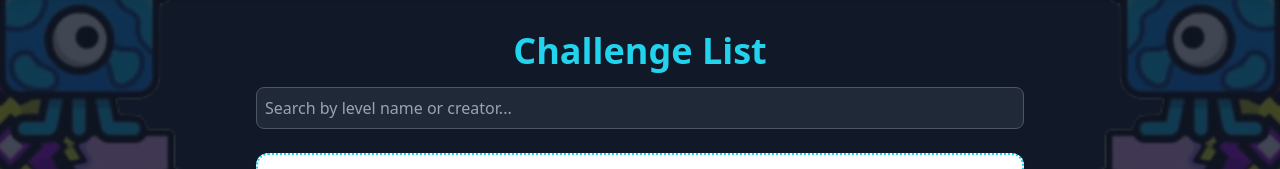
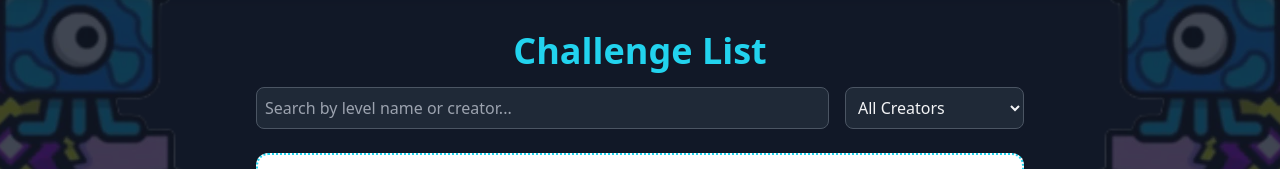
Before and after one commit to Woblu/DashRank, a React (Vite) app: page /challenge in a window 1280 px wide. Shown: the part 114-283 px from the top of the page. Built offline with nearby package versions, Linux system fonts and the light colour scheme; grey boxes are pictures that could not be loaded.

Commit message:
Global Search

```diff
--- a/src/pages/Home.jsx
+++ b/src/pages/Home.jsx
@@ -1,10 +1,10 @@
 // src/pages/Home.jsx
-import React, { useState, useEffect } from "react";
+import React, { useState, useEffect, useMemo } from "react";
 import { useParams } from "react-router-dom";
 import LevelCard from "../components/LevelCard";
 import { useLanguage } from "../contexts/LanguageContext.jsx";
+import LoadingSpinner from "../components/LoadingSpinner";
 
-// Import all your list data directly
 import mainListData from '../data/main-list.json';
 import unratedListData from '../data/unrated-list.json';
 import platformerListData from '../data/platformer-list.json';
@@ -13,12 +13,8 @@ import futureListData from '../data/future-list.json';
 import challengeListData from '../data/challenge-list.json';
 
 const listDataMap = {
-  main: mainListData,
-  unrated: unratedListData,
-  platformer: platformerListData,
-  speedhack: speedhackListData,
-  future: futureListData,
-  challenge: challengeListData,
+  main: mainListData, unrated: unratedListData, platformer: platformerListData,
+  speedhack: speedhackListData, future: futureListData, challenge: challengeListData,
 };
 
 const listTitles = {
@@ -35,14 +31,15 @@ export default function Home() {
   const [isLoading, setIsLoading] = useState(true);
   const [error, setError] = useState(null);
   const [search, setSearch] = useState("");
+  const [creatorFilter, setCreatorFilter] = useState(""); // New state for the creator filter
 
   useEffect(() => {
     setIsLoading(true);
     setError(null);
     setSearch("");
+    setCreatorFilter(""); // Reset filter when list changes
 
     const data = listDataMap[currentListType];
-
     if (data) {
       setLevels(data);
     } else {
@@ -50,17 +47,27 @@ export default function Home() {
       setLevels([]);
     }
 
-    // Use a small timeout to simulate loading, preventing jarring flashes on fast switches
     const timer = setTimeout(() => setIsLoading(false), 200);
-
-    return () => clearTimeout(timer); // Cleanup the timer
+    return () => clearTimeout(timer);
   }, [currentListType]);
 
-  const filteredLevels = levels.filter(
-    (level) =>
+  // Memoize the unique list of creators to prevent recalculating on every render
+  const uniqueCreators = useMemo(() => {
+    if (!levels) return [];
+    const creators = levels.map(level => level.creator).filter(Boolean); // Filter out any null/undefined creators
+    return [...new Set(creators)].sort((a, b) => a.toLowerCase().localeCompare(b.toLowerCase()));
+  }, [levels]);
+
+  const filteredLevels = levels.filter(level => {
+    const searchMatch =
       level.name.toLowerCase().includes(search.toLowerCase()) ||
-      (level.creator && level.creator.toLowerCase().includes(search.toLowerCase()))
-  );
+      (level.creator && level.creator.toLowerCase().includes(search.toLowerCase()));
+
+    // If a creator is selected, the level's creator must match
+    const creatorMatch = creatorFilter ? level.creator === creatorFilter : true;
+
+    return searchMatch && creatorMatch;
+  });
 
   return (
     <div className="min-h-screen flex flex-col items-center pt-6 px-4">
@@ -68,32 +75,38 @@ export default function Home() {
         {listTitles[currentListType]}
       </h1>
 
+      {/* Filter Container */}
+      <div className="w-full max-w-3xl mb-6 flex flex-col sm:flex-row gap-4">
         <input
           type="text"
           placeholder={t('search_placeholder')}
           value={search}
           onChange={(e) => setSearch(e.target.value)}
-        className="w-full max-w-3xl p-2 mb-6 rounded-lg border border-gray-600 bg-gray-800 text-gray-100 focus:outline-none focus:ring-2 focus:ring-cyan-400"
+          className="flex-grow p-2 rounded-lg border border-gray-600 bg-gray-800 text-gray-100 focus:outline-none focus:ring-2 focus:ring-cyan-400"
         />
+        <select
+          value={creatorFilter}
+          onChange={(e) => setCreatorFilter(e.target.value)}
+          className="p-2 rounded-lg border border-gray-600 bg-gray-800 text-gray-100 focus:outline-none focus:ring-2 focus:ring-cyan-400"
+        >
+          <option value="">All Creators</option>
+          {uniqueCreators.map(creator => (
+            <option key={creator} value={creator}>{creator}</option>
+          ))}
+        </select>
+      </div>
 
       <div className="flex flex-col gap-4 w-full max-w-3xl">
         {isLoading ? (
-  <p className="text-center text-gray-400 mt-8">Loading...</p>
+          <LoadingSpinner />
         ) : error ? (
           <p className="text-center text-red-500 mt-8">{error}</p>
         ) : filteredLevels.length > 0 ? (
           filteredLevels.map((level, index) => (
-            <LevelCard
-              key={level.levelId || index}
-              level={level}
-              index={index}
-              listType={currentListType}
-            />
+            <LevelCard key={level.levelId || index} level={level} index={index} listType={currentListType} />
           ))
         ) : (
-          <p className="text-center text-gray-400 mt-8">
-            {t('no_levels_found')}
-          </p>
+          <p className="text-center text-gray-400 mt-8">{t('no_levels_found')}</p>
         )}
       </div>
     </div>
```
Lines whose indentation alone changed are shown as unchanged.
